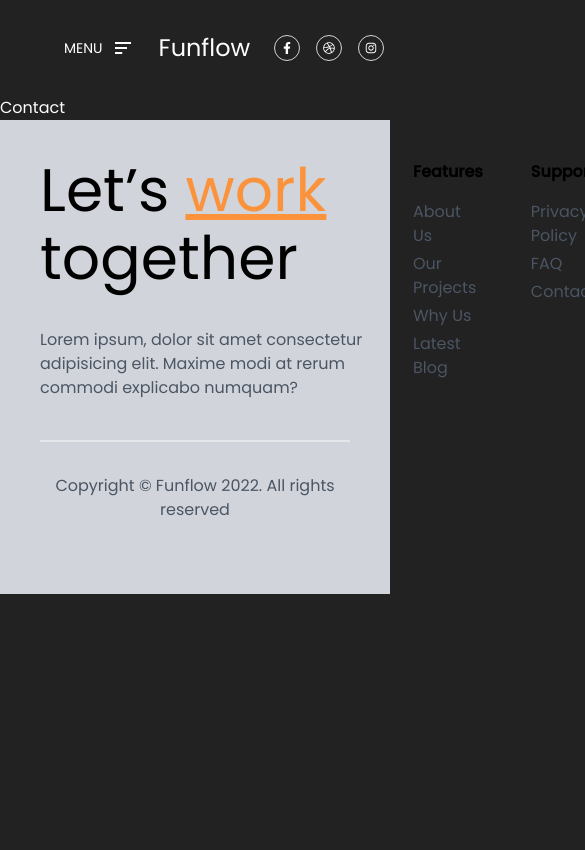
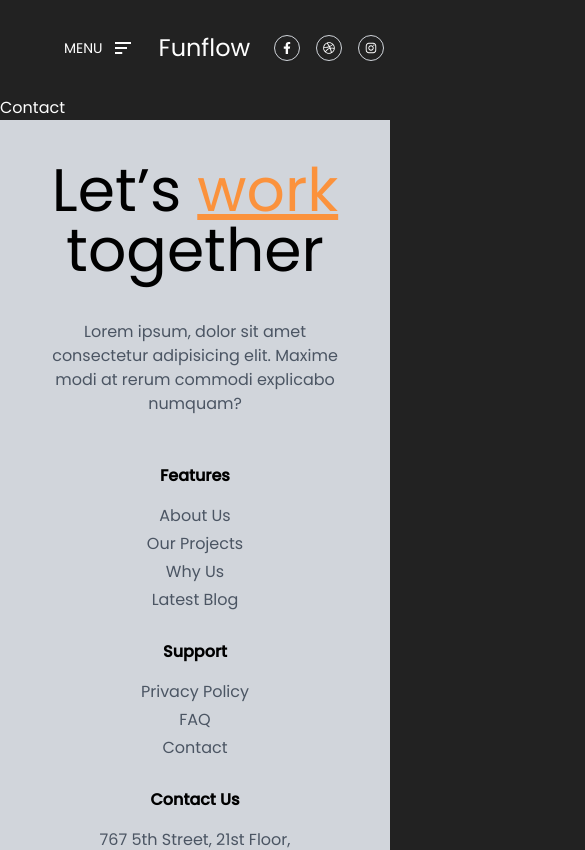
Before and after one commit to huffmanks/portfolio-example, a React (Vite) app: page /contact in a window 390 px wide. Shown: the top 850 px of the page, 585 px wide, since content can reach past the window. Built offline with nearby package versions, Linux system fonts and the light colour scheme.

Commit message:
footer styles

```diff
--- a/src/constants/footerLinks.ts
+++ b/src/constants/footerLinks.ts
@@ -66,17 +66,22 @@ export const footerLinks: IFooterCol[] = [
             {
                 id: 31,
                 path: '#',
-                text: '767 5th Street, 21st Floor, New York, USA',
+                text: '767 5th Street, 21st Floor,',
             },
             {
                 id: 32,
                 path: '#',
+                text: 'New York, USA',
+            },
+            {
+                id: 33,
+                path: 'mailto:hello@qpox.com',
                 text: 'hello@qpox.com',
                 label: 'Mail us: ',
             },
             {
-                id: 33,
-                path: '#',
+                id: 34,
+                path: 'tel:0998-3829-3920',
                 text: '0998 3829 3920',
                 label: 'Call us: ',
             },
--- a/src/layout/Footer/FooterLink.tsx
+++ b/src/layout/Footer/FooterLink.tsx
@@ -4,11 +4,19 @@ import { IFooterLink } from '../../constants/footerLinks'
 
 const FooterLink = (link: IFooterLink) => {
     return (
-        <div className='mb-1'>
-            {link.label && <span>{link.label}</span>}
-            <Link to={link.path} className='text-gray-600 hover:text-orange-400 cursor-pointer'>
-                {link.text}
-            </Link>
+        <div className='mb-1 text-gray-600'>
+            {link.label ? (
+                <>
+                    <span>{link.label}</span>
+                    <a href={link.path} className='hover:text-orange-400 cursor-pointer'>
+                        {link.text}
+                    </a>
+                </>
+            ) : (
+                <Link to={link.path} className='hover:text-orange-400 cursor-pointer'>
+                    {link.text}
+                </Link>
+            )}
         </div>
     )
 }
--- a/src/layout/Footer/index.tsx
+++ b/src/layout/Footer/index.tsx
@@ -5,23 +5,20 @@ import FooterCol from './FooterCol'
 const Footer = () => {
     return (
         <div className='p-10 bg-gray-300'>
-            <div className='grid grid-cols-[325px_auto] justify-between gap-12 mb-10'>
-                <div>
+            <div className='w-full grid lg:grid-cols-[325px_auto] justify-between gap-12 mb-10'>
+                <div className='text-center lg:text-left'>
                     <div className='mb-10 text-6xl text-black'>
-                        <div className='mb-2'>
-                            Let&rsquo;s <span className='text-orange-400 underline'>work</span>
-                        </div>
-                        <div>together</div>
+                        Let&rsquo;s <span className='text-orange-400 underline'>work</span> <span className='lg:block lg:mt-2'>together</span>
                     </div>
-                    <p className='text-gray-600'>Lorem ipsum, dolor sit amet consectetur adipisicing elit. Maxime modi at rerum commodi explicabo numquam?</p>
+                    <p className='text-gray-600 px-2 sm:px-10 lg:px-0'>Lorem ipsum, dolor sit amet consectetur adipisicing elit. Maxime modi at rerum commodi explicabo numquam?</p>
                 </div>
-                <div className='flex basis-full gap-12'>
+                <div className='flex flex-col sm:flex-row basis-full sm:justify-center gap-x-12 gap-y-6 text-center sm:text-left'>
                     {footerLinks.map((col) => (
                         <FooterCol key={col.id} {...col} />
                     ))}
                 </div>
             </div>
-            <div className='py-8 text-gray-600 text-center border-t-2'>Copyright &copy; Funflow 2022. All rights reserved</div>
+            <div className='py-8 text-gray-600 text-center border-t border-gray-500'>Copyright &copy; Funflow 2022. All rights reserved</div>
         </div>
     )
 }
```
